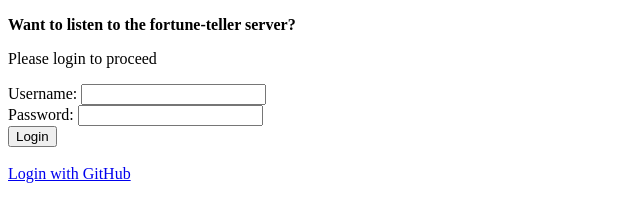
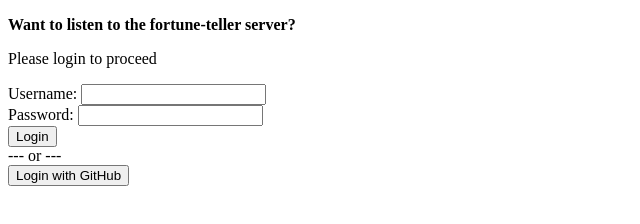
Before and after one commit to martiriera/upc-matt-nsaa, a website: page 1_express_passport/views/login.html in a window 1280 px wide. Shown: the whole page, without its empty margins (0-640 px from the left). Drawn offline with Linux system fonts and the light colour scheme.

Commit message:
Change hrefs to buttons

```diff
--- a/1_express_passport/views/login.html
+++ b/1_express_passport/views/login.html
@@ -22,8 +22,10 @@
             <input type="submit" value="Login" />
         </div>
     </form>
-    <br>
-    <a href="http://localhost:3000/login/github">Login with GitHub</a>
+    --- or ---
+    <form action="http://localhost:3000/login/github">
+        <input type="submit" value="Login with GitHub" />
+    </form>
 </body>
 
 </html>
```
Also changed, not shown: 1_express_passport/views/index.html (+6 -3 lines).
